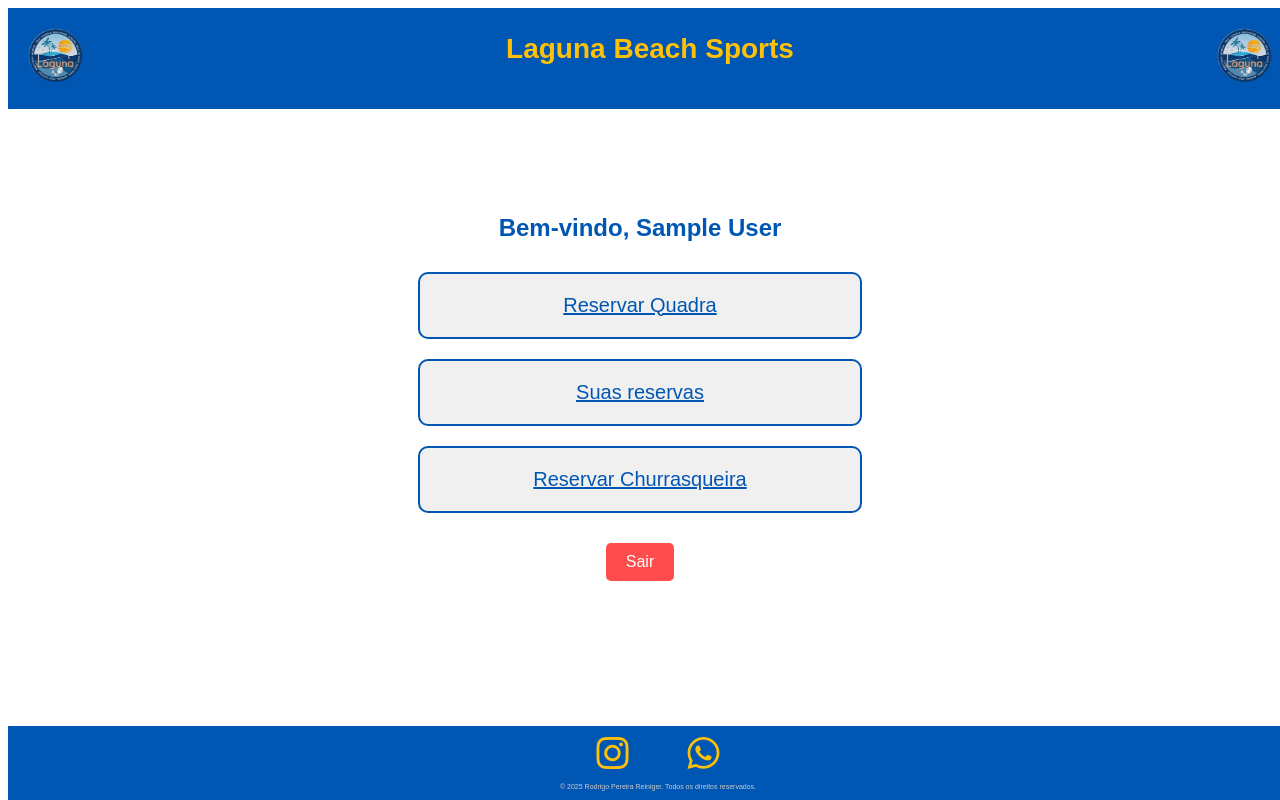
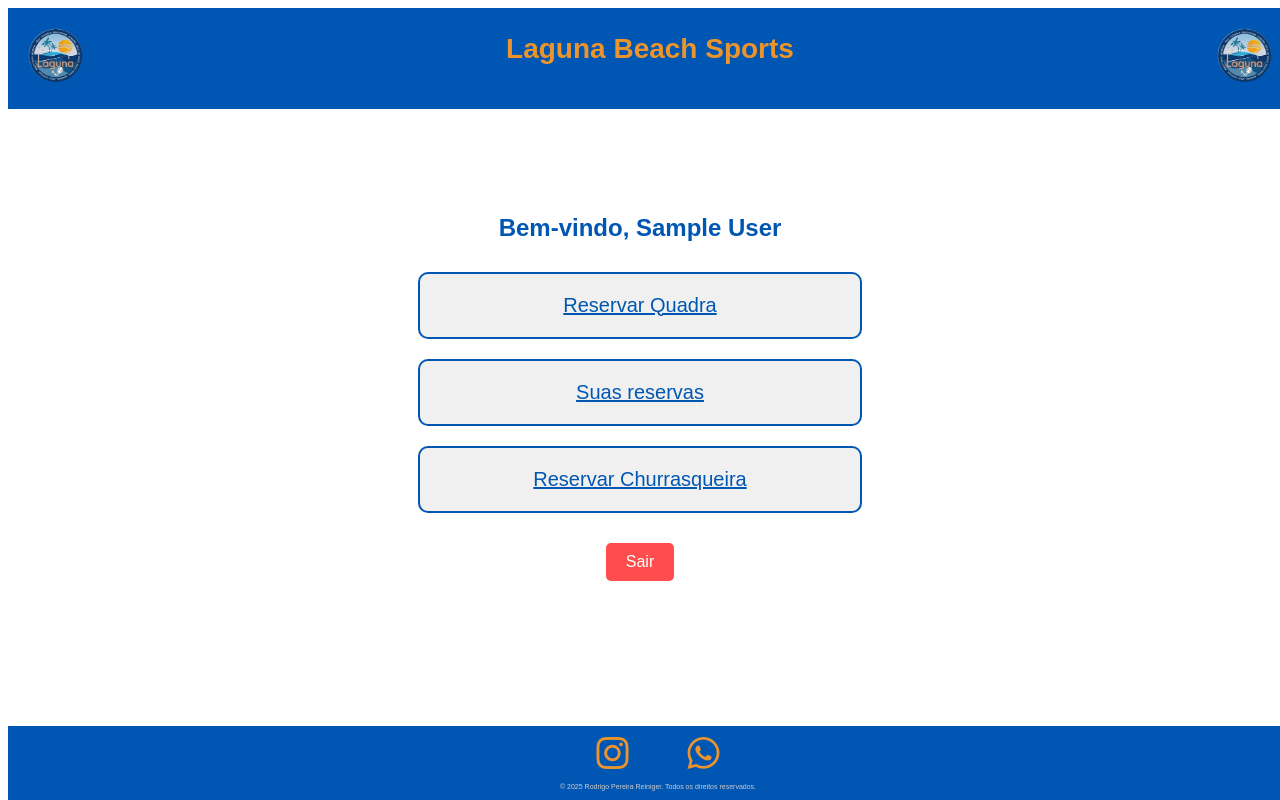
Before and after one commit to Reiniger95/lagunaa, a Django app: page / in a window 1280 px wide. Run offline with Django 5.2, Linux system fonts and the light colour scheme; the visitor is signed in with stand-in values (Sample User, id 1).

Commit message:
cor laguna

```diff
--- a/agendador/laguna/templates/footer.html
+++ b/agendador/laguna/templates/footer.html
@@ -2,9 +2,9 @@
 <link rel="stylesheet" href="https://cdn.jsdelivr.net/npm/bootstrap-icons/font/bootstrap-icons.css">
 <footer
   style="background-color: #0056b3; color: white; padding: 10px; text-align: center; position: fixed; width: 100%; bottom: 0;">
-  <div class="d-flex justify-content-center fs-2" style="color: #ffc107; font-size: 32px; gap: 50px;">
-    <a  href="https://www.instagram.com/laguna.beachsports/" style="color: #ffc107; margin-right: 25px;"><i class="bi bi-instagram"></i></a>
-    <a  href="https://wa.me/5535981119783" style="color: #ffc107; margin-left: 25px;">
+  <div class="d-flex justify-content-center fs-2" style="color: #ec942c; font-size: 32px; gap: 50px;">
+    <a  href="https://www.instagram.com/laguna.beachsports/" style="color: #ec942c; margin-right: 25px;"><i class="bi bi-instagram"></i></a>
+    <a  href="https://wa.me/5535981119783" style="color: #ec942c; margin-left: 25px;">
       <i class="bi bi-whatsapp"></i>
     </a>
   </div>
--- a/agendador/laguna/templates/header.html
+++ b/agendador/laguna/templates/header.html
@@ -4,7 +4,7 @@
   <div class="icon" style="font-size: 24px;">
     <img src="{% static 'laguna-icon.png' %}" alt="Icon" style="width: 75px; height: 75px;">
   </div>
-  <div class="title" style="font-size: 28px; font-weight: bold; color: #ffc107;">Laguna Beach Sports</div>
+  <div class="title" style="font-size: 28px; font-weight: bold; color: #ec942c;">Laguna Beach Sports</div>
   <div class="icon" style="font-size: 24px;">
     <img src="{% static 'laguna-icon.png' %}" alt="Icon" style="width: 75px; height: 75px;">
   </div>
```
